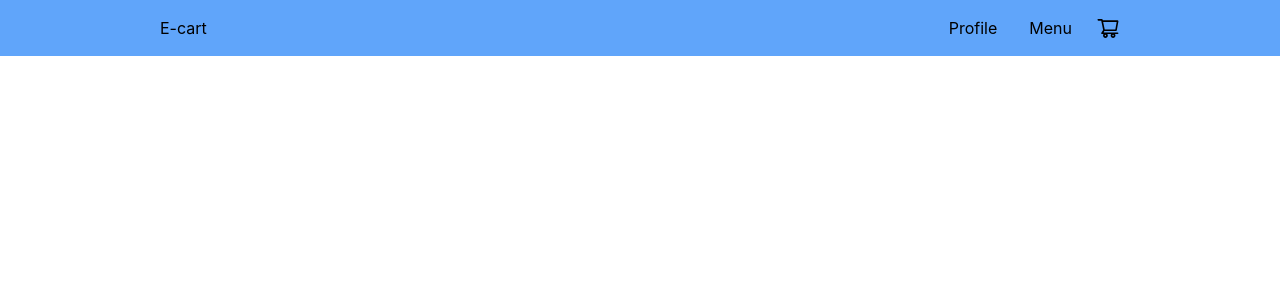
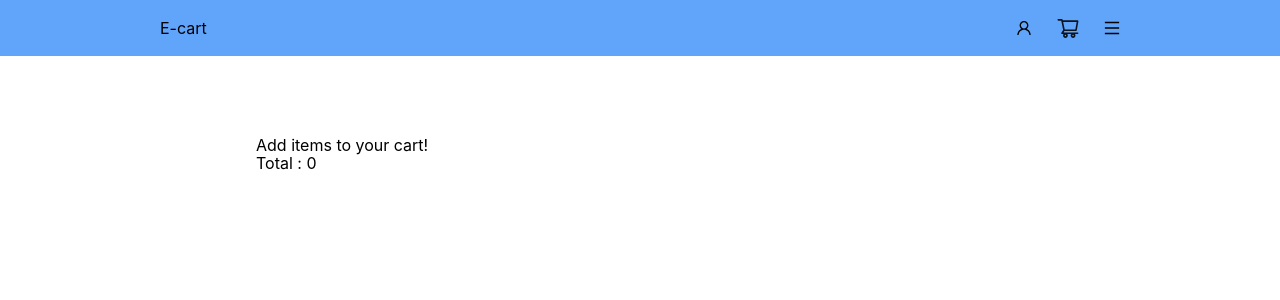
Before and after one commit to Maheedhar18/e-commerce, a React (Create React App) app in the folder e-commerce/: page /cart in a window 1280 px wide. Before the commit this address had no page. Shown: the top 300 px of the page. Built offline with nearby package versions, Linux system fonts and the light colour scheme.

Commit message:
cart added

```diff
--- a/e-commerce/src/App.js
+++ b/e-commerce/src/App.js
@@ -6,22 +6,24 @@ import { BrowserRouter, Routes, Route } from "react-router-dom";
 // import "antd/dist/antd.css";
 import 'antd/dist/reset.css';
 import Product from "./pages/Product/Product";
+import { useState } from "react";
+import Cart from "./pages/Cart/Cart";
 
 
 function App() {
+  const [cartItems, setCartItems] = useState([])
   return (
     <div class=" h-screen ">
-    <NavBar/>
-    <div className="w-[60%] m-auto py-20">
-        <BrowserRouter>
-            <Routes>
-                <Route path="/login" element={<Login />} />
-                <Route path="/products" element={<Home />} />
-                <Route path="/products/:id" element={<Product />} />
-            </Routes>
-        </BrowserRouter>
+      <NavBar cartItems={cartItems} />
+      <div className="w-[60%] m-auto py-20">
+        <Routes>
+          <Route path="/login" element={<Login />} />
+          <Route path="/" element={<Home />} />
+          <Route path="/products/:id" element={<Product cartItems={cartItems} setCartItems={setCartItems} />} />
+          <Route path="/cart" element={<Cart cartItems={cartItems} setCartItems={setCartItems} />} />
+        </Routes>
+      </div>
     </div>
-</div>
 
   );
 }
--- a/e-commerce/src/components/NavBar/NavBar.js
+++ b/e-commerce/src/components/NavBar/NavBar.js
@@ -1,20 +1,26 @@
 import React from 'react'
-import {ShoppingCartOutlined} from '@ant-design/icons';
+import { ShoppingCartOutlined, UserOutlined, MenuOutlined } from '@ant-design/icons';
+import { Badge } from 'antd';
+import { useNavigate } from 'react-router-dom';
 
 
-const NavBar = () => {
+const NavBar = ({ cartItems }) => {
+  const navigate = useNavigate()
   return (
     <div className='px-[160px] py-4 flex justify-between items-center bg-blue-400'>
-             <div>E-cart</div>
-             <div className='flex items-center'>
-             <div>Profile</div>
-             <div className='ml-8 mr-6'>Menu</div>
-             {/* <div>Cart</div> */}
-             <div className='flex items-center'><ShoppingCartOutlined className='text-[24px]'/></div>
+      <div className='cursor-pointer' onClick={() => { navigate('/products') }}>E-cart</div>
+      <div className='flex items-center'>
+        <div className='cursor-pointer'><UserOutlined /></div>
 
-             </div>
+        <div className='flex items-center ml-6 mr-6 cursor-pointer' onClick={() => { navigate('/cart') }}><Badge count={cartItems.length}><ShoppingCartOutlined className='text-[24px]' /></Badge></div>
 
-    </div>
+        <div className='cursor-pointer'><MenuOutlined /></div>
+
+
+
+      </div>
+
+    </div >
   )
 }
 
--- a/e-commerce/src/index.css
+++ b/e-commerce/src/index.css
@@ -17,3 +17,18 @@ code {
   font-family: source-code-pro, Menlo, Monaco, Consolas, 'Courier New',
     monospace;
 }
+
+::-webkit-scrollbar {
+  width: 4px;
+  height: 4px;
+}
+
+::-webkit-scrollbar-track {
+  background: #f1f1f1;
+}
+
+/* TODO: Add support for other browsers */
+::-webkit-scrollbar-thumb {
+  background-color: rgb(226, 219, 219);
+  outline: 0 solid rgb(242, 246, 250);
+}
--- a/e-commerce/src/index.js
+++ b/e-commerce/src/index.js
@@ -4,11 +4,14 @@ import './index.css';
 import App from './App';
 import reportWebVitals from './reportWebVitals';
 // import "antd/dist/antd.css";
+import { BrowserRouter } from 'react-router-dom';
 
 const root = ReactDOM.createRoot(document.getElementById('root'));
 root.render(
   <React.StrictMode>
-    <App />
+    <BrowserRouter>
+      <App />
+    </BrowserRouter>
   </React.StrictMode>
 );
 
--- /dev/null
+++ b/e-commerce/src/pages/Cart/Cart.js
@@ -0,0 +1,52 @@
+import React from 'react'
+import { DeleteOutlined } from '@ant-design/icons'
+
+const Cart = ({ cartItems, setCartItems }) => {
+    const handleDeleteItem = (itemId) => {
+        const index = cartItems.findIndex((item) => item.id === itemId);
+        if (index !== -1) {
+            const updatedItems = [...cartItems];
+            updatedItems.splice(index, 1);
+            setCartItems(updatedItems);
+        }
+    };
+
+    const calculateTotalPrice = (items) => {
+        const totalPrice = items.reduce((acc, item) => {
+
+            if (item && typeof item.price === 'number') {
+                return acc + item.price;
+            }
+            return acc;
+        }, 0);
+
+        return totalPrice;
+    }
+    return (
+        <div>
+            {
+                cartItems.length > 0 ? cartItems.map((item) => {
+                    return <div className='border-solid border-[1px] border rounded-md mb-3 p-4 flex items-center'>
+                        <img
+                            src={item.thumbnail}
+                            className='max-w-20 h-auto'
+                            alt={item.title}
+                        />
+                        <div className='flex justify-between w-full'>
+                            <div className='ml-2'>{item.title}</div>
+                            <div className='flex items-center'>
+                                <div>{item.price}</div>
+                                <div className='ml-2' ><DeleteOutlined onClick={() => handleDeleteItem(item.id)} /></div>
+                            </div>
+                        </div>
+                    </div>
+
+                }) : <div>Add items to your cart!</div>
+            }
+            <div>Total : {calculateTotalPrice(cartItems)}</div>
+
+        </div>
+    )
+}
+
+export default Cart
--- a/e-commerce/src/pages/Home/Home.js
+++ b/e-commerce/src/pages/Home/Home.js
@@ -7,22 +7,24 @@ import { useNavigate } from 'react-router-dom';
 const Home = () => {
   const [categories, setCategories] = useState([]);
   const [products, setProducts] = useState([]);
-
   const [total, setTotal] = useState(0);
+  const [searchInput, setSearchInput] = useState('')
   const [currentPage, setCurrentPage] = useState(1);
+  const [searchCategory, setSearchCategory] = useState('')
   const pageSize = 10;
   const { Search } = Input;
   const { Meta } = Card;
   const navigate = useNavigate()
+
   const fetchCategories = () => {
     fetch('https://dummyjson.com/products/categories')
       .then(res => res.json())
-.then(res=> {
+      .then(res => {
         let tempCategories = [];
-  res.map((item) =>{
+        res.map((item) => {
           let tempOption = {
-      value:item,
-      label:item
+            value: item,
+            label: item
           }
           tempCategories.push(tempOption);
         })
@@ -40,10 +42,36 @@ const Home = () => {
       });
   };
 
+  const onSearchfetchProducts = (input) => {
+
+    fetch(`https://dummyjson.com/products/search?q=${input}`)
+      .then(res => res.json())
+      .then(data => {
+        setProducts(data.products);
+        setTotal(data.total);
+      });
+  };
+
+  const searchByCategoriesfetchProducts = (input) => {
+
+    if (input !== undefined) {
+      fetch(`https://dummyjson.com/products/category/${input}`)
+        .then(res => res.json())
+        .then(data => {
+          console.log(data.products)
+          setProducts(data.products);
+          setTotal(data.total);
+        });
+    } else {
+      fetchProducts(1, 10)
+    }
+  };
 
   useEffect(() => {
     fetchCategories()
   }, [])
+
+
 
   useEffect(() => {
     fetchProducts(currentPage, pageSize);
@@ -53,51 +81,64 @@ const Home = () => {
 
   };
 
+  useEffect(() => {
+    if (searchInput === "") {
+      fetchProducts(1, 10)
+    }
+  }, [searchInput])
+
 
   return (
     <div>
       <div>
         <div className='flex'>
-      <Search placeholder="Search..." style={{ width: '70%' }}className='mr-4' />
+          <Search placeholder="Search..." style={{ width: '70%' }} className='mr-4' onChange={(e) => { setSearchInput(e.target.value) }} allowClear />
           <Select
             style={{ width: "20%" }}
             placeholder="Category"
             options={categories || []}
+            onChange={(e) => { searchByCategoriesfetchProducts(e) }}
+            allowClear
+          // onClear={() => fetchProducts()}
           />
-    <div> <Button type='primary' className='ml-3 w-full'>Add</Button></div>
+          <div> <Button type='primary' className='ml-3 w-full' onClick={() => onSearchfetchProducts(searchInput)}>Search</Button></div>
 
         </div>
-    <div className='mt-[40px] h-[65vh] grid grid-cols-4 gap-4 overflow-y-scroll'>
-      {products.map((product) => {
+        <div className='mt-[40px] h-[65vh] grid grid-cols-1 md:grid-cols-2 lg:grid-cols-4 gap-4 overflow-y-scroll px-6'>
+          {products.length > 0 ? products.map((product) => {
             return (
               <Card
+                key={product.id}
                 hoverable
-      style={{ width: 240, height: 320 }}
+                // style={{ width: '100%' }} // Adjust card dimensions
                 cover={
                   <img
                     alt="example"
                     src={product.thumbnail}
                     style={{
                       width: '100%',
-            height: '180px',
+                      height: '180px', // Adjust cover image height
                       objectFit: 'cover',
                     }}
                   />
                 }
-      onClick={()=>{
+                onClick={() => {
                   navigate(`/products/${product.id}`)
                 }}
               >
                 <Meta
                   title={product.title}
-  description={product.description.length > 20 ? product.description.substring(0, 60) + '...' : product.description}
+                  description={
+                    product.description.length > 20
+                      ? product.description.substring(0, 60) + '...'
+                      : product.description
+                  }
                 />
-
               </Card>
             );
-})
-}
+          }) : 'No Items Found'}
         </div>
+
 
       </div>
       <div className='w-full flex justify-center mt-10'>
--- a/e-commerce/src/pages/Product/Product.js
+++ b/e-commerce/src/pages/Product/Product.js
@@ -1,18 +1,14 @@
 import React from "react";
-import { useParams } from "react-router-dom";
+import { useNavigate, useParams } from "react-router-dom";
 import { useEffect, useState } from "react";
-import { Carousel } from "antd";
+import { Button } from 'antd';
+import { Carousel } from 'antd';
 
-const Product = () => {
-  const contentStyle = {
-    height: "160px",
-    color: "#fff",
-    lineHeight: "160px",
-    textAlign: "center",
-    background: "#364d79",
-  };
+const Product = ({ cartItems, setCartItems }) => {
+  const navigate = useNavigate()
+
   let { id } = useParams();
-  const [product, setProduct] = useState();
+  const [product, setProduct] = useState(null);
   useEffect(() => {
     fetchProductDetails(id);
   }, [id]);
@@ -30,33 +26,46 @@ const Product = () => {
     return <div>Loading...</div>;
   }
 
+
   return (
     <div>
-      <div className=" ">
-        <div>
-          {/* <Carousel effect="fade" className="">
-            {product?.images?.map((image, index) => (
-              <div
-                key={index}
-                style={{
-                  display: "flex",
-                  justifyContent: "center",
-                  alignItems: "center",
-                  height: "300px",
-                }}
-              >
+      <div>
+        <Button onClick={() => {
+          navigate(-1);
+        }}>Back</Button>
+      </div>
 
-                <img
-                  src={image}
-                  alt={`Slide ${index}`}
-                  style={{ width: "auto", height: "100%", objectFit: "cover" }}
-                />
-              </div>
-            ))}
-          </Carousel> */}
-        </div>
+      <Carousel className="mt-4">
+        {product?.images.map((item, index) => (
+          <div key={index} style={{ display: 'flex', justifyContent: 'center' }}>
+            <img
+              src={item}
+              style={{
+                maxWidth: '100%',
+                maxHeight: '50vh',
+                objectFit: 'contain',
+              }}
+              alt={`Image ${index + 1}`}
+            />
+          </div>
+        ))}
+      </Carousel>
+      <div className="flex w-full justify-center font-semibold text-[28px] my-4">{product.title}</div>
+      <div className="my-4">{product.description}</div>
+      <div className="flex justify-between items-center ">
+        <div><span>Brand :</span> {product.brand}</div>
+        <div><span>Price :</span> {product.price}$</div>
+        <div><span>Rating :</span>{product.rating}/5</div>
+        <div><span>Offer :</span>{product.discountPercentage}%</div>
       </div>
+      <div className="flex w-full justify-center mt-4" onClick={() => {
+        let tempItems = cartItems;
+        setCartItems([...tempItems, product])
+      }}><Button>Add to cart</Button></div>
+
+
     </div>
+
   );
 };
 
```
Also changed, not shown: e-commerce/package.json (line endings or trailing spaces). Lines whose indentation alone changed are shown as unchanged.
